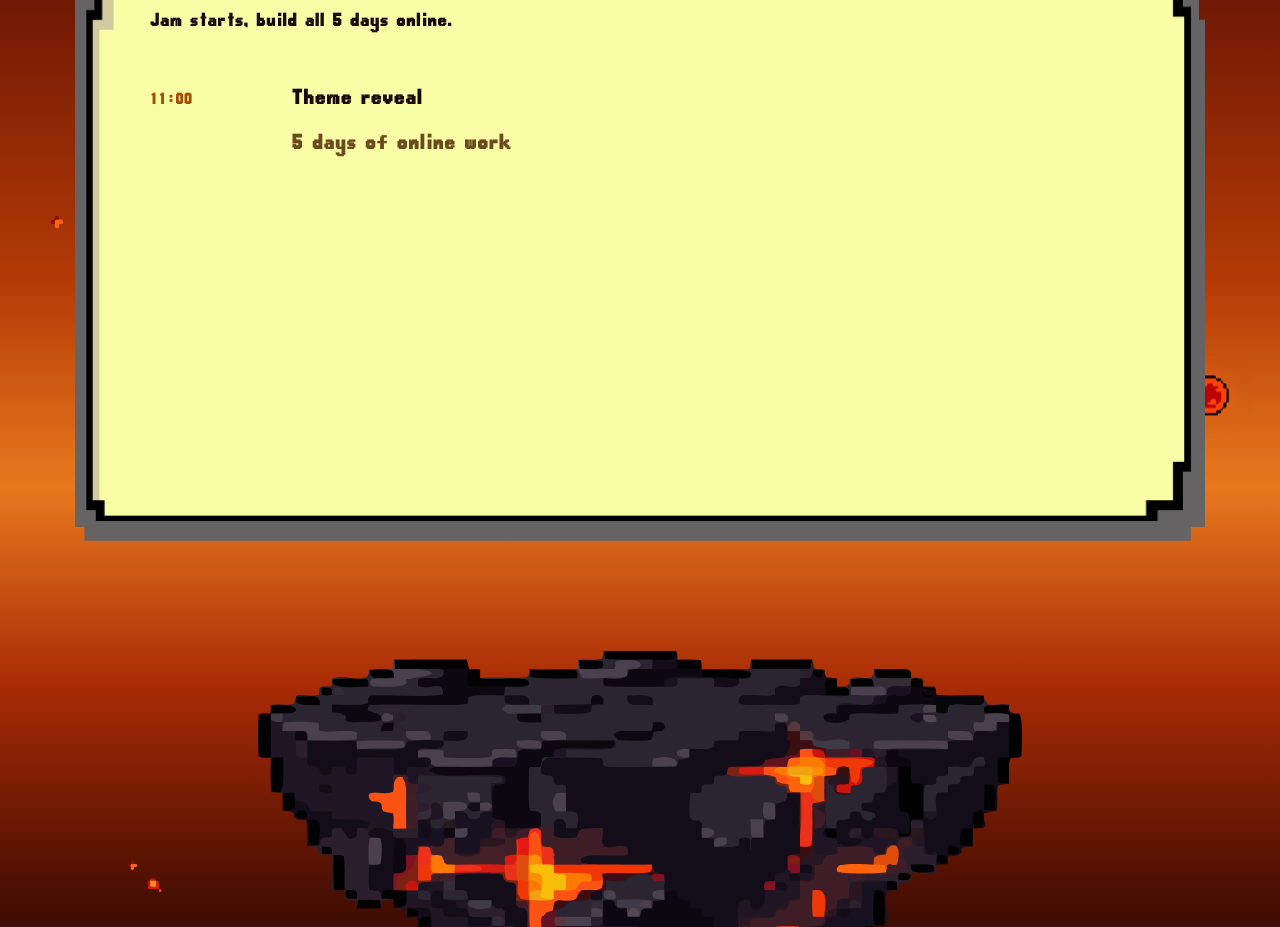
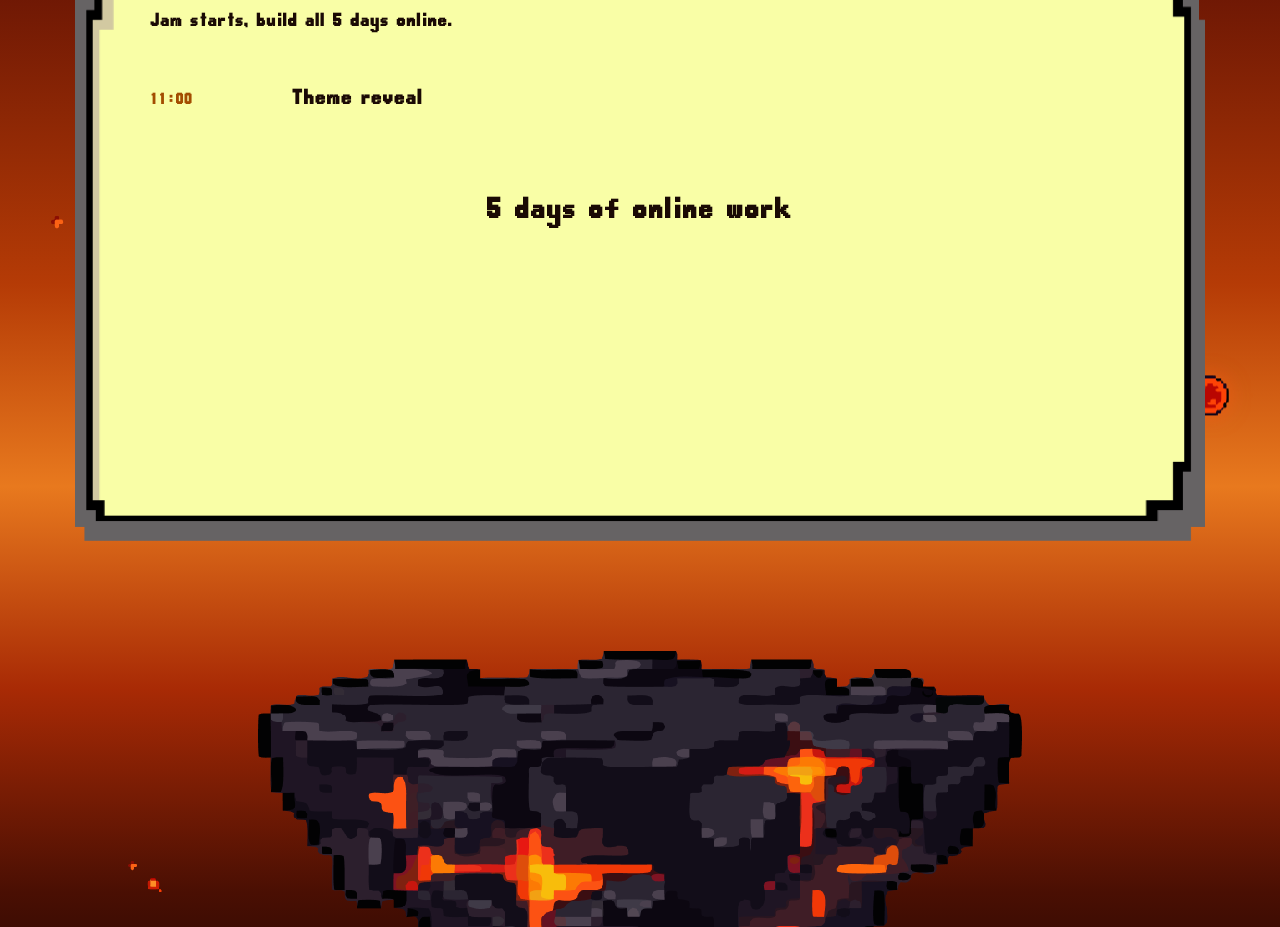
Before and after one commit to NCSclub/Jammy-Jam, a Next.js app: page / in a window 1280 px wide. Shown: the part 5240-6167 px from the top of the page. Built offline with nearby package versions, Linux system fonts and the light colour scheme.

Commit message:
more changes

```diff
--- a/src/components/sections/event-schedule/content.ts
+++ b/src/components/sections/event-schedule/content.ts
@@ -1,9 +1,11 @@
 export type ScheduleDay = {
   id: string;
   tab: string;
-  /** Optional line above the timetable, for a day that needs context more than
-      it needs rows: the online week is one reveal, then five days of work. */
+  /** Optional lines around the timetable, for a day that needs context more
+      than it needs rows: the online week is one reveal, then five days of work.
+      `lead` sits above the entries, `tail` centred below them. */
   lead?: string;
+  tail?: string;
   entries: { time: string; title: string; note?: string }[];
 };
 
@@ -14,8 +16,9 @@ export const SCHEDULE: ScheduleDay[] = [
     id: "day-1",
     tab: "Day 1",
     lead: "Jam starts, build all 5 days online.",
+    tail: "5 days of online work",
     entries: [
-      { time: "11:00", title: "Theme reveal", note: "5 days of online work" },
+      { time: "11:00", title: "Theme reveal" },
     ],
   },
   {
--- a/src/components/sections/event-schedule/event-schedule.css
+++ b/src/components/sections/event-schedule/event-schedule.css
@@ -226,6 +226,17 @@
   line-height: 1.5;
 }
 
+/* Its counterpart below: centred across the whole board rather than tucked in
+   the entry column, and set larger — it speaks for the week, not for one row. */
+.es__tail {
+  margin: 60px 10px 0;
+  color: var(--es-ink);
+  font-size: clamp(20px, 2.7vw, 32px);
+  font-weight: 900;
+  line-height: 1.35;
+  text-align: center;
+}
+
 .es__list {
   display: grid;
   gap: 2px;
@@ -369,6 +380,7 @@
   .es__board { width: 100%; padding: 18px 16px; border-width: 20px 18px; min-height: 300px; }
   .es__time { font-size: 13px; }
   .es__lead { margin: 0 4px 24px; }
+  .es__tail { margin-top: 40px; }
   .es__what { font-size: 17px; }
   .es__note { margin-top: 10px; font-size: 16px; }
   .es__platform { width: 86%; }
--- a/src/components/sections/event-schedule/event-schedule.tsx
+++ b/src/components/sections/event-schedule/event-schedule.tsx
@@ -148,6 +148,8 @@ export function EventSchedule() {
               </div>
             ))}
           </div>
+
+          {day.tail ? <p className="es__tail">{day.tail}</p> : null}
         </div>
 
         <img
```
